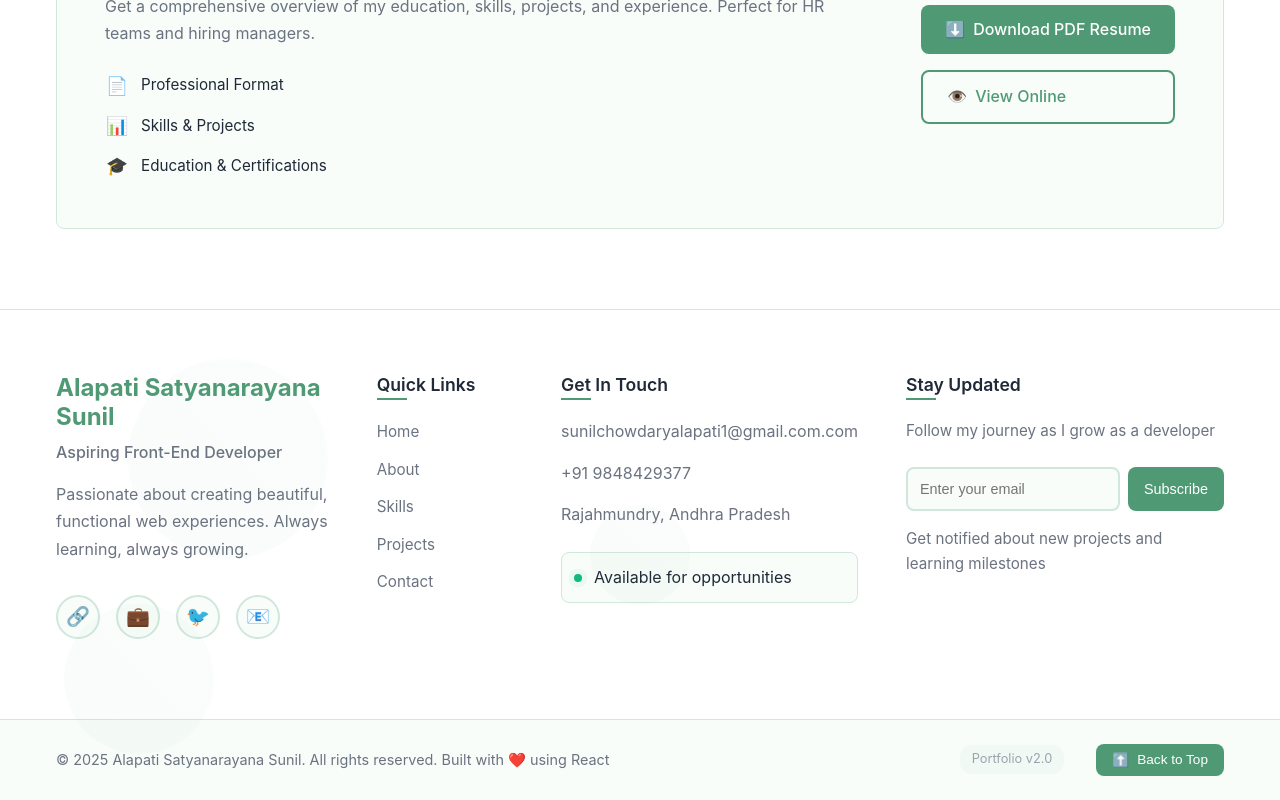
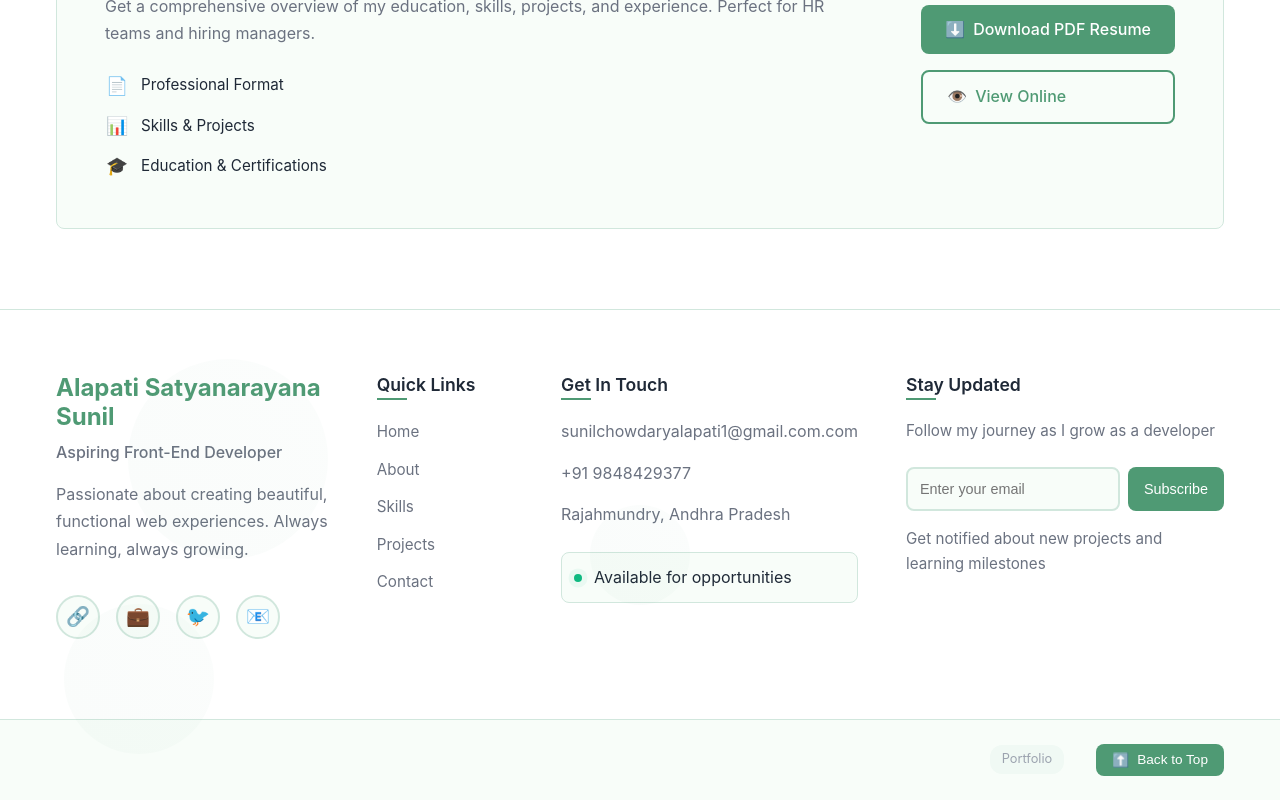
Before and after one commit to Chowdary225/portfolio, a React (Vite) app: page / in a window 1280 px wide. Shown: the part 10386-11186 px from the top of the page. Built offline with nearby package versions, Linux system fonts and the light colour scheme.

Commit message:
Update Footer component and resume PDF

```diff
--- a/src/components/Footer.jsx
+++ b/src/components/Footer.jsx
@@ -148,14 +148,10 @@ const Footer = () => {
         <div className="container">
           <div className="footer-bottom-content">
             <div className="footer-copyright">
-              <p>
-                © {currentYear} {personalInfo.name}. All rights reserved.
-                Built with ❤️ using React
-              </p>
             </div>
 
             <div className="footer-meta">
-              <span className="footer-version">Portfolio v2.0</span>
+              <span className="footer-version">Portfolio</span>
               <button className="scroll-top-btn" onClick={scrollToTop}>
                 <span>⬆️</span>
                 Back to Top
```
Also changed, not shown: 1 other file (tests, documents, lock files or other folders).
